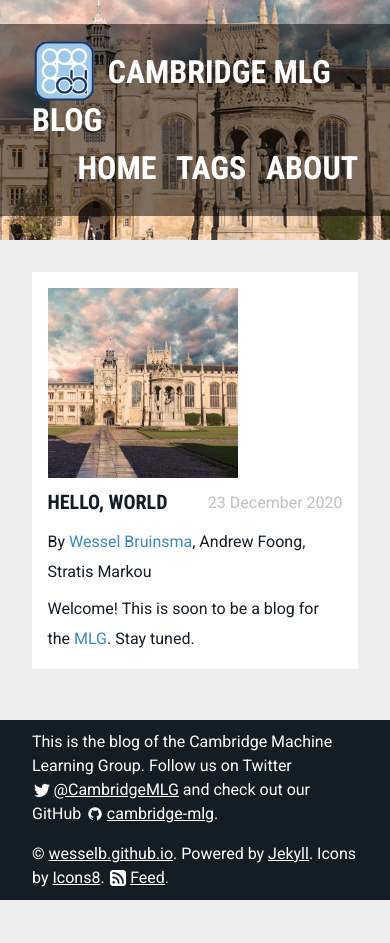
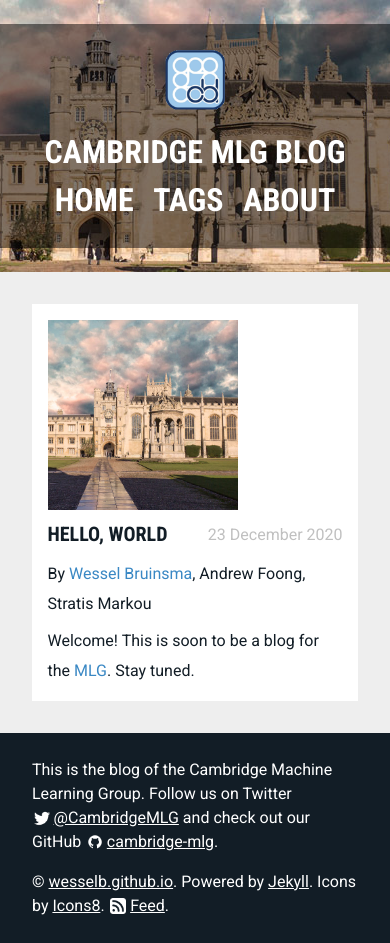
Before and after one commit to mlg-blog/mlg-blog.github.io, a Jekyll site: the page built from index.html, in a window 390 px wide. Built offline with Jekyll 4.4.1, drawn with Linux system fonts in a browser that asks for light colours; before the commit the page ends 900 px from its top, so only the background shows below that.

Commit message:
Fix mobile layout

```diff
--- a/_layouts/default.html
+++ b/_layouts/default.html
@@ -11,7 +11,9 @@
             <header>
                 <div class="shaded">
                     <div class="centered">
-                        <img src="{{ site.baseurl }}/assets/images/cbl.png" alt="CBL" class="logo">
+                        <div id="header-logo">
+                            <img src="{{ site.baseurl }}/assets/images/cbl.png" alt="CBL">
+                        </div>
                         <a href="{{ site.baseurl }}/" id="header-title">cambridge mlg blog</a>
                         <nav id="menu">
                             <a href="{{ site.baseurl }}/">home</a>
--- a/_sass/template.scss
+++ b/_sass/template.scss
@@ -29,6 +29,14 @@ header {
     padding-top: 1.5em;
     padding-bottom: 1.5em;
 
+    a {
+        font-size: 2em;
+        color: white;
+        text-decoration: none;
+        font-weight: bold;
+        &:hover { border-bottom: 5px solid $accent; }
+    }
+
     div.shaded {
         background: rgba(0, 0, 0, 0.5);
 
@@ -48,26 +56,43 @@ header {
     // Logo
     img {
         height: 4em;
+
+        // Inline positioning:
         position: relative;
         top: .5em;
         margin-right: .5em;
         margin-top: -2em;
     }
+    div#header-logo { display: inline; }
 
-    a {
-        font-size: 2em;
-        // line-height: 2.5em;
-        color: white;
-        text-decoration: none;
-        font-weight: bold;
-        &:hover { border-bottom: 5px solid $accent; }
-    }
 
     // Menu
     nav {
         display: inline-block;
         float: right;
         a { margin-left: 0.5em; }
+        a:first-child { margin-left: 0em; }
+    }
+
+    // Adapt to small screens.
+    @media screen and (max-width: 800px) {
+        text-align: center;
+
+        // Turn off inline positioning of logo.
+        img {
+            position: static;
+            top: 0em;
+            margin: 0em 0em 1em 0em;
+        }
+        div#header-logo {
+            display: block;
+        }
+
+        // Center navigation menu.
+        nav {
+            float: none;
+            width: 100%;
+        }
     }
 }
 
@@ -83,6 +108,9 @@ main {
     @media screen and (max-width: 800px) {
         padding-bottom: calc(180px + 2em);
     }
+    @media screen and (max-width: 600px) {
+        padding-bottom: calc(210px + 2em);
+    }
 }
 
 // Footer
@@ -97,6 +125,9 @@ footer {
     // If the screen becomes too small, enlarge footer.
     @media screen and (max-width: 800px) {
         height: 180px;
+    }
+    @media screen and (max-width: 600px) {
+        height: 210px;
     }
 
     // Various sections
```
